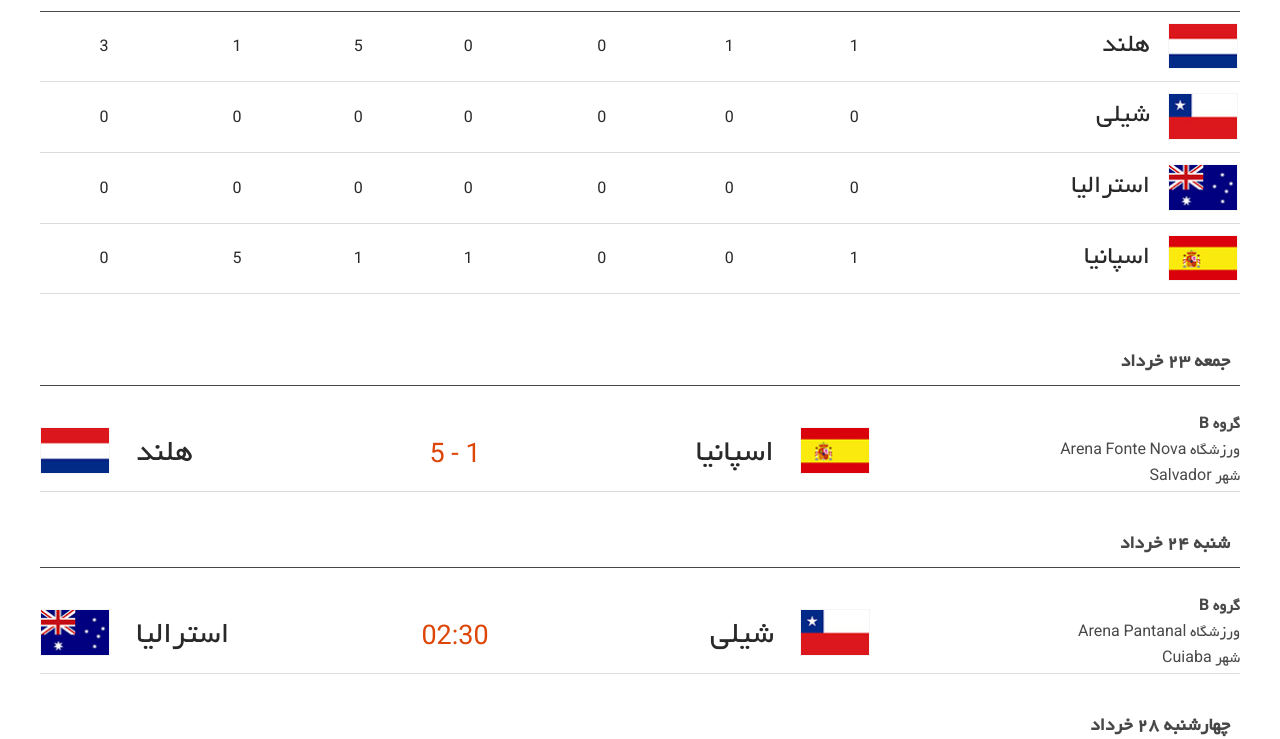
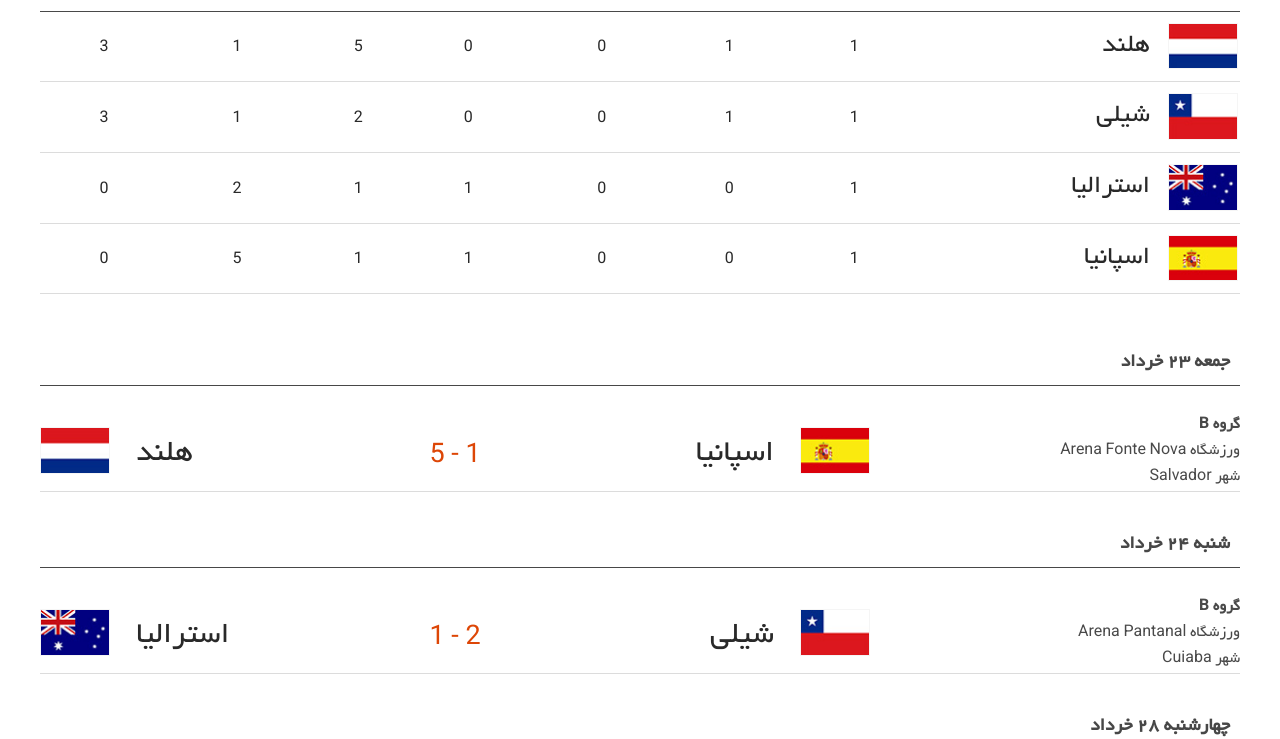
Before and after one commit to HosseinKarami/fifawc, a Jekyll site: the page built from groups/B/index.html, in a window 1280 px wide. Shown: the part 409-1148 px from the top of the page. Built offline with Jekyll 4.4.1, drawn with Linux system fonts in a browser that asks for light colours; comment, search, counter and statistics services are not loaded.

Commit message:
CHI Vs AUS

```diff
--- a/_data/groups.yml
+++ b/_data/groups.yml
@@ -50,21 +50,21 @@
     points: "3"
   - team: شیلی
     flag: assets/img/flags/chi.png
-    played: "0"
+    played: "1"
+    won: "1"
+    draw: "0"
+    lost: "0"
+    GF: "2"
+    GA: "1"
+    points: "3"
+  - team: استرالیا
+    flag: assets/img/flags/aus.png
+    played: "1"
     won: "0"
     draw: "0"
-    lost: "0"
-    GF: "0"
-    GA: "0"
-    points: "0"
-  - team: استرالیا
-    flag: assets/img/flags/aus.png
-    played: "0"
-    won: "0"
-    draw: "0"
-    lost: "0"
-    GF: "0"
-    GA: "0"
+    lost: "1"
+    GF: "1"
+    GA: "2"
     points: "0"
   - team: اسپانیا
     flag: assets/img/flags/esp.png
```
Also changed, not shown: _data/matches.yml (+6 -6 lines).
